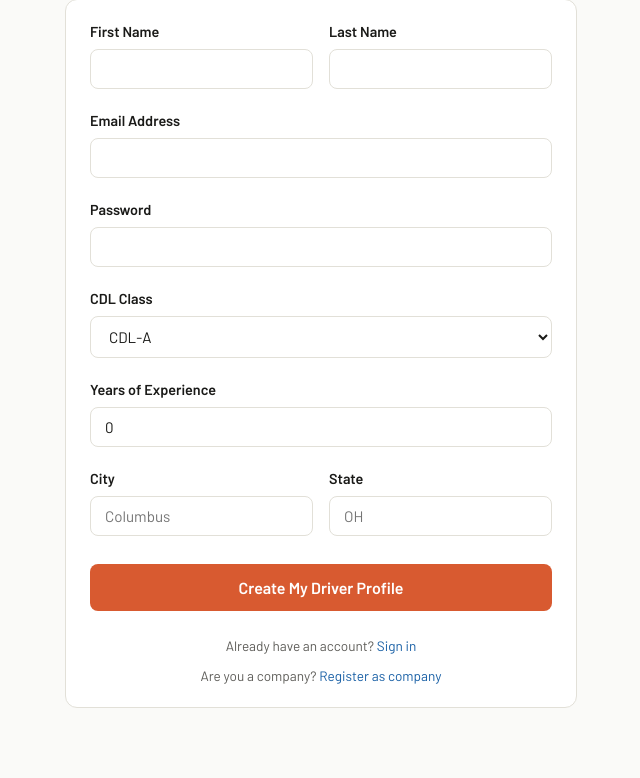
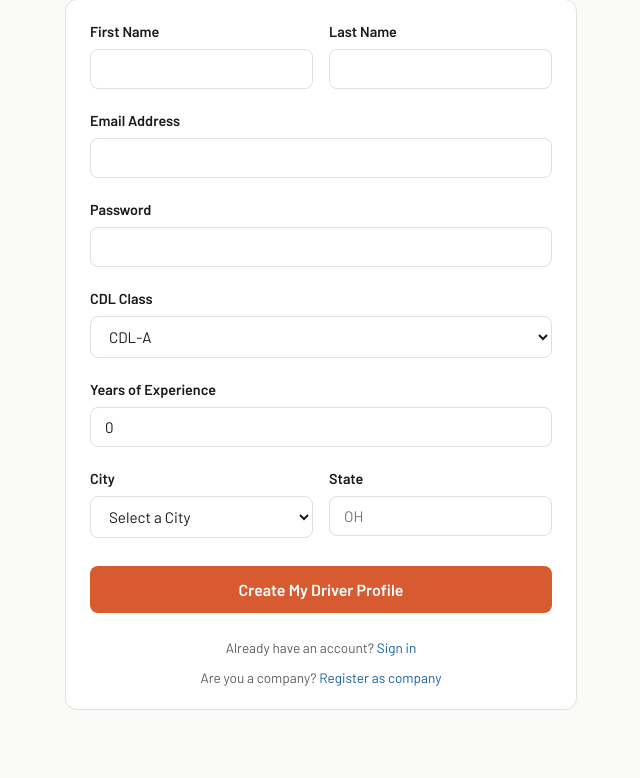
Before and after one commit to chrispeer69/truckjobs, a Django app: page /register/driver/ in a window 1280 px wide. Shown: the part 295-1073 px from the top of the page, without its empty margins (319-959 px from the left). Run offline with Django 4.2, Linux system fonts and the light colour scheme; data that the repository does not hold is empty; some web fonts are replaced.

Commit message:
Update UI textual references and set document names as select

```diff
--- a/core/views.py
+++ b/core/views.py
@@ -84,7 +84,8 @@ def register_driver(request):
         messages.success(request, 'Welcome! Complete your profile to get started.')
         return redirect('drivers:profile')
 
-    return render(request, 'registration/register_driver.html')
+    city_pools = CityPool.objects.filter(is_active=True)
+    return render(request, 'registration/register_driver.html', {'city_pools': city_pools})
 
 
 def register_company(request):
@@ -138,4 +139,5 @@ def register_company(request):
         messages.success(request, f'Welcome to DrivingJobs.online! Post your first job to start hiring.')
         return redirect('companies:post_job')
 
-    return render(request, 'registration/register_company.html')
+    city_pools = CityPool.objects.filter(is_active=True)
+    return render(request, 'registration/register_company.html', {'city_pools': city_pools})
--- a/drivers/views.py
+++ b/drivers/views.py
@@ -131,6 +131,7 @@ def driver_profile(request):
         'access_requests': access_requests,
         'reviews': reviews,
         'applications': applications,
+        'city_pools': CityPool.objects.filter(is_active=True),
     }
     return render(request, 'drivers/profile.html', context)
 
--- a/templates/home.html
+++ b/templates/home.html
@@ -5,7 +5,7 @@
 <!-- Hero -->
 <section class="hero text-center" style="padding: 80px 20px;">
     <div class="container">
-        <h1>The Upwork for Truck Drivers</h1>
+        <h1>The Premier Job Board for Truck Drivers</h1>
         <p class="text-muted text-lg mt-16 mb-32" style="max-width: 600px; margin-left: auto; margin-right: auto;">Build
             your profile, join the city pool, and let dispatchers come to you.</p>
         <div class="d-flex justify-center gap-16 flex-wrap" style="justify-content: center;">
--- a/templates/registration/register_driver.html
+++ b/templates/registration/register_driver.html
@@ -46,11 +46,17 @@
                 <div class="form-row">
                     <div class="form-group">
                         <label class="form-label" for="city">City</label>
-                        <input type="text" id="city" name="city" class="form-input" placeholder="Columbus">
+                        <select id="city" name="city" class="form-select" required>
+                            <option value="">Select a City</option>
+                            {% for pool in city_pools %}
+                            <option value="{{ pool.name }}">{{ pool.name }}, {{ pool.state }}</option>
+                            {% endfor %}
+                        </select>
                     </div>
                     <div class="form-group">
                         <label class="form-label" for="state">State</label>
-                        <input type="text" id="state" name="state" class="form-input" maxlength="2" placeholder="OH">
+                        <input type="text" id="state" name="state" class="form-input" maxlength="2" placeholder="OH"
+                            required>
                     </div>
                 </div>
                 <button type="submit" class="btn btn-primary btn-block btn-lg mt-8">Create My Driver Profile</button>
```
Also changed, not shown: templates/drivers/profile.html (+20 -12 lines), templates/registration/register_company.html (+6 -1 lines).
